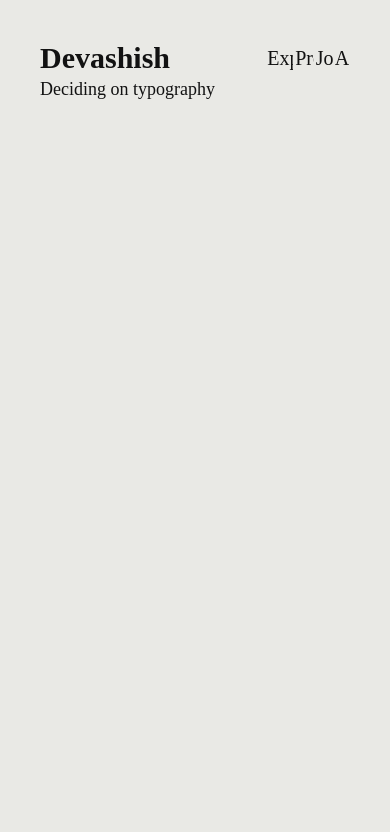
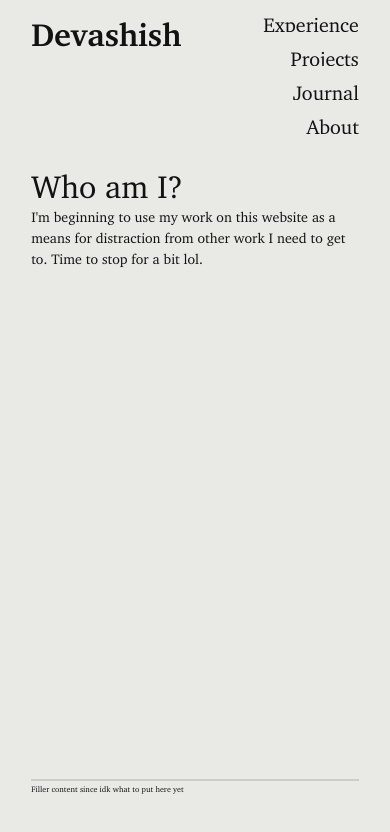
Before and after one commit to devashish9/personal-website, a React (Vite) app: page / in a window 390 px wide. Shown: the top 832 px of the page. Built offline with nearby package versions, Linux system fonts and the light colour scheme; a web font is replaced by a local one.

Commit message:
Achieved: Responsiveness A homepage design I'm pretty happy with Valuable CSS knowledge (after lots of pain)

```diff
--- a/index.html
+++ b/index.html
@@ -5,7 +5,7 @@
     <meta name="viewport" content="width=device-width, initial-scale=1.0" />
     <title>Devashish Sood</title>
   </head>
-  <body class="margin: 40px;">
+  <body>
     <div id="root"></div>
     <script type="module" src="/src/pages/main.tsx"></script>
   </body>
--- a/src/components/App.tsx
+++ b/src/components/App.tsx
@@ -1,19 +1,19 @@
-// import { useState } from 'react'
-import Header from '../components/Header.js'
 import styled from "styled-components";
+import Header from "../components/Header.js";
+import Footer from "./Footer.js";
+import HomePageBody from "./Home/Body.js";
 
-const Text = styled.p`
-  font-size: 18px;
-`
 const Container = styled.div`
   display: flex;
   flex-direction: column;
-`
+  height: 93vh;
+`;
 export default function App() {
   return (
     <Container>
-    <Header />
-    <Text>Deciding on typography</Text>
+      <Header />
+      <HomePageBody />
+      <Footer />
     </Container>
-  )
+  );
 }
--- /dev/null
+++ b/src/components/Footer.tsx
@@ -0,0 +1,15 @@
+import styled from "styled-components";
+
+const StyledHr = styled.hr`
+  border: none;
+  border-top: 2px solid #cccccc;
+`;
+
+export default function Footer() {
+  return (
+    <footer>
+      <StyledHr />
+      <p>Filler content since idk what to put here yet</p>
+    </footer>
+  );
+}
--- a/src/components/Header.tsx
+++ b/src/components/Header.tsx
@@ -7,13 +7,12 @@ import {
 import { styled } from "styled-components";
 
 const HomeLink = styled(BaseStyledLink)`
-  font-size: 3em;
-  height: 50%;
+  font-size: 4em;
   font-weight: 600;
 `;
 
 const PageLink = styled(BaseStyledLink)`
-  margin: 1px;
+  margin: 0 0 10px 10px;
 `;
 
 export default function Header() {
--- /dev/null
+++ b/src/components/Home/Body.tsx
@@ -0,0 +1,25 @@
+import styled from "styled-components";
+
+const BodyDiv = styled.div`
+  flex: 1;
+  padding: 3vw 0;
+`;
+const Text = styled.p`
+  font-size: 1.75em;
+`;
+
+const Heading = styled.h1`
+  font-size: 4em;
+  font-weight: 400;
+`;
+export default function HomePageBody() {
+  return (
+    <BodyDiv>
+      <Heading>Who am I?</Heading>
+      <Text>
+        I'm beginning to use my work on this website as a means for distraction
+        from other work I need to get to. Time to stop for a bit lol.
+      </Text>
+    </BodyDiv>
+  );
+}
--- a/src/styles/globals.css
+++ b/src/styles/globals.css
@@ -4,19 +4,21 @@
 
 @layer base {
   body {
-    margin: 40px;
+    margin-top: 2vw;
+    margin-bottom: 2vw;
+    margin-left: 8vw;
+    margin-right: 8vw;
     font-family: "Charter", serif;
     color: #121212;
     background-color: #e9e9e5;
-    /* background: linear-gradient(to bottom, rgba(150, 150, 100, 0.1) 0%, rgba(255, 255, 255, 0.8) 50%, rgba(255, 255, 255, 0.9) 50%, rgba(255, 255, 200, 0.1) 100%); */
-    font-size: 10px;
+    font-size: 0.5em;
   }
 }
 
 @font-face {
   font-family: "Charter";
   font-style: normal;
-  src: url("fonts/charter_regular.woff2") format("woff2");
+  src: url("/src/assets/fonts/Charter/charter_regular.woff2") format("woff2");
   font-display: swap;
   font-weight: 400;
 }
@@ -24,24 +26,13 @@
 @font-face {
   font-family: "Charter";
   font-style: normal;
-  src: url("fonts/charter_bold.woff2") format("woff2");
+  src: url("/src/assets/fonts/Charter/charter_bold.woff2") format("woff2");
   font-display: swap;
   font-weight: 600;
 }
-/* :root {
-    font-family: 'Merriweather', serif;
-    line-height: 1.5;
-    font-weight: 600;
-    font-size: xx-large;
 
-    color-scheme: light dark;
-    color: #333333;
-    background-color: #f6f6f2;
-
-    font-synthesis: none;
-    text-rendering: optimizeLegibility;
-    -webkit-font-smoothing: antialiased;
-    -moz-osx-font-smoothing: grayscale;
-    -webkit-text-size-adjust: 100%;
-  }
-   */
+:root {
+  --main-width: 90%;
+  max-width: 1200px;
+  margin: auto;
+}
--- a/src/styles/header-styles.tsx
+++ b/src/styles/header-styles.tsx
@@ -5,9 +5,7 @@ const HeaderDiv = styled.div`
   display: flex;
   flex-direction: row;
   font-weight: 200;
-  text-align: center;
   justify-content: space-between;
-  align-items: center;
 `;
 
 const SpaceDiv = styled.div`
@@ -44,9 +42,10 @@ const BaseStyledLink = styled(Link)`
 
 const HeaderButtonDiv = styled.div`
   display: flex;
-  justify-content: space-between;
-  font-size: 2em;
-  width: 27%;
+  justify-content: flex-end; /* Align items to the right */
+  align-items: flex-start; /* Align wrapped lines to the top */
+  font-size: 2.5em;
+  width: 35vw;
+  flex-wrap: wrap; /* Allow items to wrap onto multiple lines */
 `;
-
 export { HeaderDiv, SpaceDiv, BaseStyledLink, HeaderButtonDiv };
```
